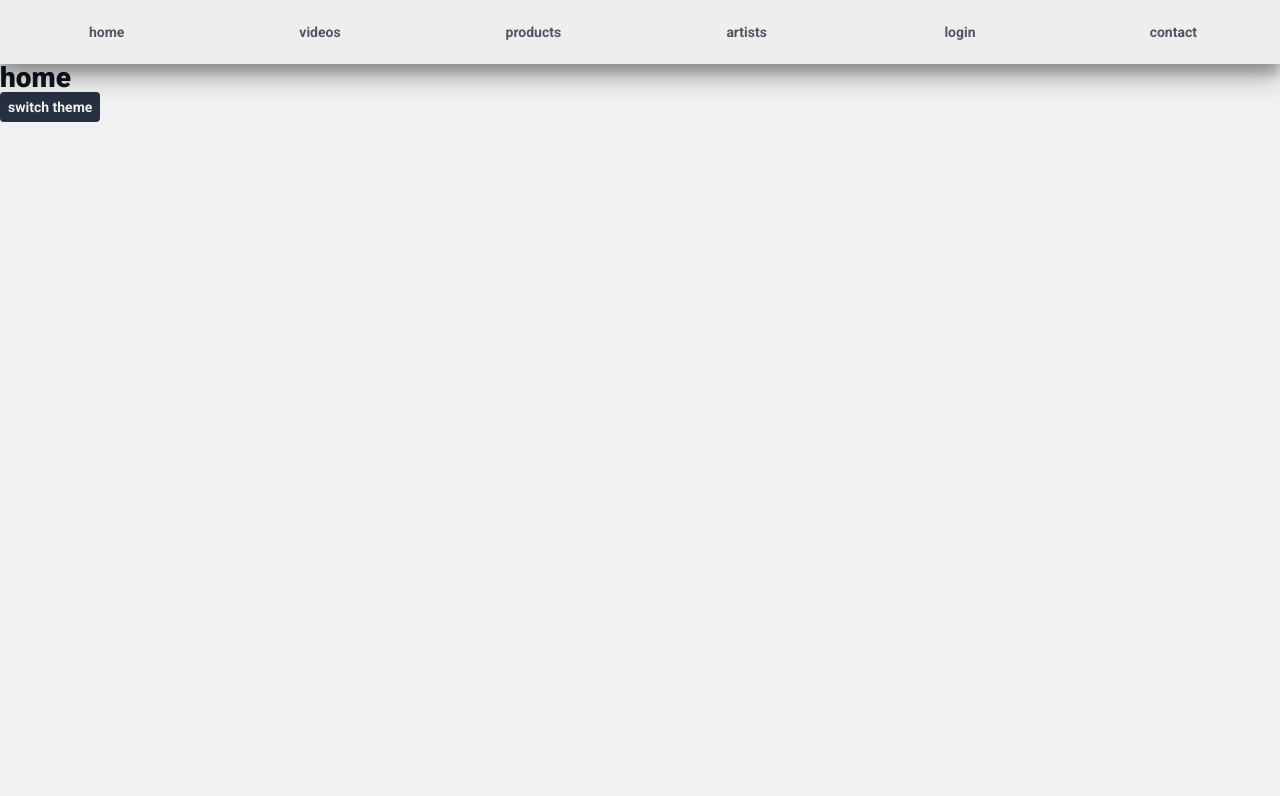
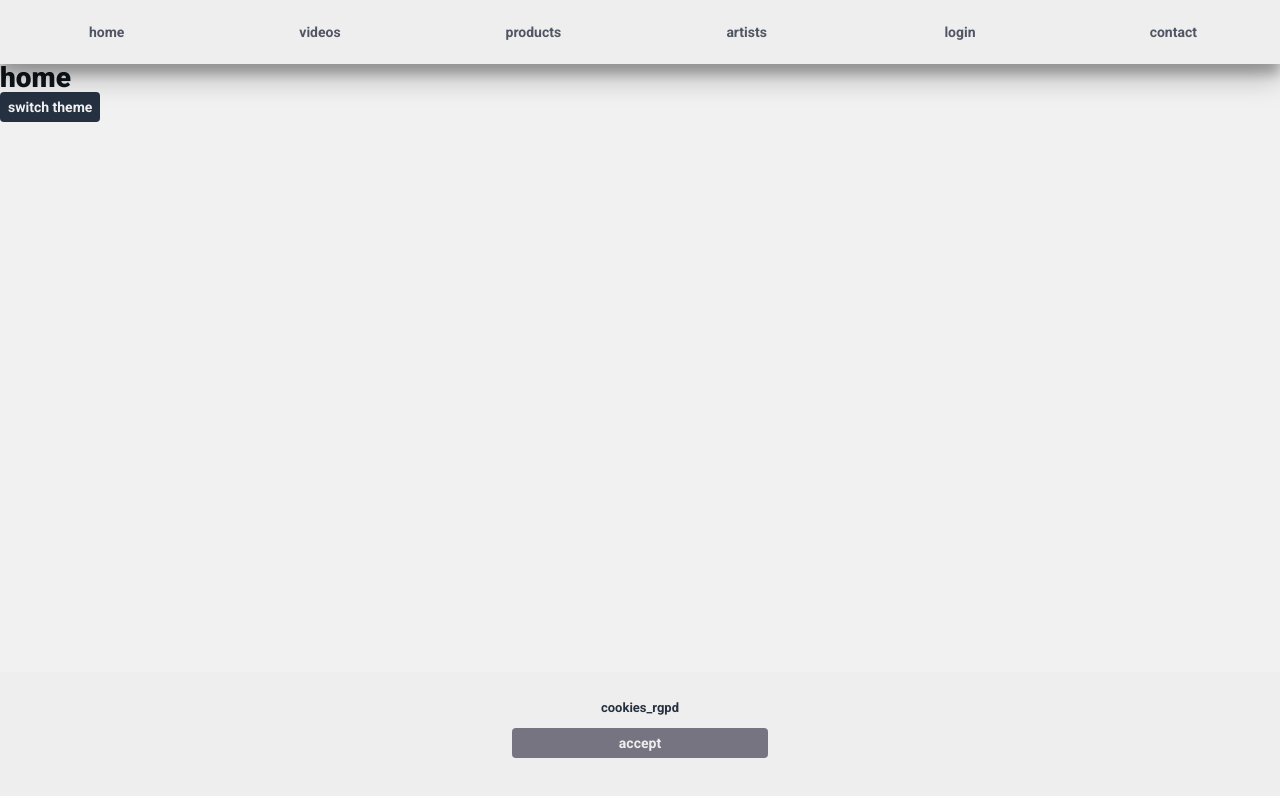
Before and after one commit to seanmgd/sinistre-eshop, a React (Create React App) app: page / in a window 1280 px wide. Shown: the top 796 px of the page. Built offline with nearby package versions, Linux system fonts and the light colour scheme; what i18next-xhr-backend would draw is missing.

Commit message:
Feature (Layout): AddedCookies banner to layout

```diff
--- a/public/locales/en/translation.json
+++ b/public/locales/en/translation.json
@@ -9,5 +9,7 @@
   "home": "Home",
   "login": "Login",
   "products": "Products",
-  "videos": "Videos"
+  "videos": "Videos",
+  "cookies_rgpd": "We use cookies in order to provide the services and features offered on our site and to improve the experience of our users. Cookies are data downloaded or stored on your computer or other device.",
+  "accept": "Accept and close"
 }
--- a/public/locales/fr/translation.json
+++ b/public/locales/fr/translation.json
@@ -9,5 +9,7 @@
   "home": "Accueil",
   "login": "Connexion",
   "products": "Produits",
-  "videos": "Videos"
+  "videos": "Videos",
+  "cookies_rgpd": "Nous utilisons les cookies afin de fournir les services et fonctionnalités proposés sur notre site et afin d’améliorer l’expérience de nos utilisateurs. Les cookies sont des données qui stockées sur votre ordinateur.",
+  "accept": "Accepter et fermer"
 }
--- /dev/null
+++ b/src/layout/CookiesBanner/CookiesBanner.js
@@ -0,0 +1,38 @@
+import {
+  CookiesBannerContainer,
+  CookiesTextContainer,
+} from './CookiesBanner.style'
+import { useTranslation } from 'react-i18next'
+import { Button } from '../../components/Button'
+import React from 'react'
+
+export const CookiesBanner = () => {
+  const { t } = useTranslation()
+  const [displayCookies, setDisplayCookies] = React.useState(false)
+
+  React.useEffect(() => {
+    setDisplayCookies(!(localStorage.getItem('cookies') === 'OK'))
+  }, [])
+
+  const acceptCookies = () => {
+    setDisplayCookies(false)
+    localStorage.setItem('cookies', 'OK')
+  }
+
+  return (
+    <>
+      {displayCookies ? (
+        <CookiesBannerContainer>
+          <CookiesTextContainer>
+            <span>{t('cookies_rgpd')}</span>
+            <Button onClick={acceptCookies} color="grey" size={'medium'}>
+              {t('accept')}
+            </Button>
+          </CookiesTextContainer>
+        </CookiesBannerContainer>
+      ) : (
+        <div />
+      )}
+    </>
+  )
+}
--- /dev/null
+++ b/src/layout/CookiesBanner/CookiesBanner.style.js
@@ -0,0 +1,40 @@
+import styled from 'styled-components'
+import { devices } from '../../constants/devices'
+
+export const CookiesBannerContainer = styled.div`
+  width: 100vw;
+  min-height: 128px;
+  background-color: ${({ theme }) => theme.colors.grey.light};
+  position: fixed;
+  font-weight: bold;
+  display: flex;
+  font-size: 13px;
+  flex-direction: column;
+  justify-content: center;
+  text-align: center;
+  bottom: 0;
+
+  @media ${devices.laptopL} {
+    min-height: 64px;
+  }
+`
+
+export const CookiesTextContainer = styled.div`
+  display: flex;
+  flex-direction: column;
+  margin: 1em;
+
+  button {
+    margin: 1em auto;
+    width: 20vw;
+    min-width: 150px;
+  }
+
+  @media ${devices.laptopL} {
+    display: block;
+    button {
+      width: 10vw;
+      margin-left: 1em;
+    }
+  }
+`
--- /dev/null
+++ b/src/layout/CookiesBanner/index.js
@@ -0,0 +1 @@
+export * from './CookiesBanner'
--- a/src/layout/Layout/Layout.js
+++ b/src/layout/Layout/Layout.js
@@ -1,11 +1,13 @@
 import { Navbar } from '../Navbar'
 import { LayoutWrapper } from './Layout.style'
+import { CookiesBanner } from '../CookiesBanner'
 
 export default function Layout({ children }) {
   return (
     <LayoutWrapper>
       <Navbar />
       {children}
+      <CookiesBanner />
     </LayoutWrapper>
   )
 }
```
